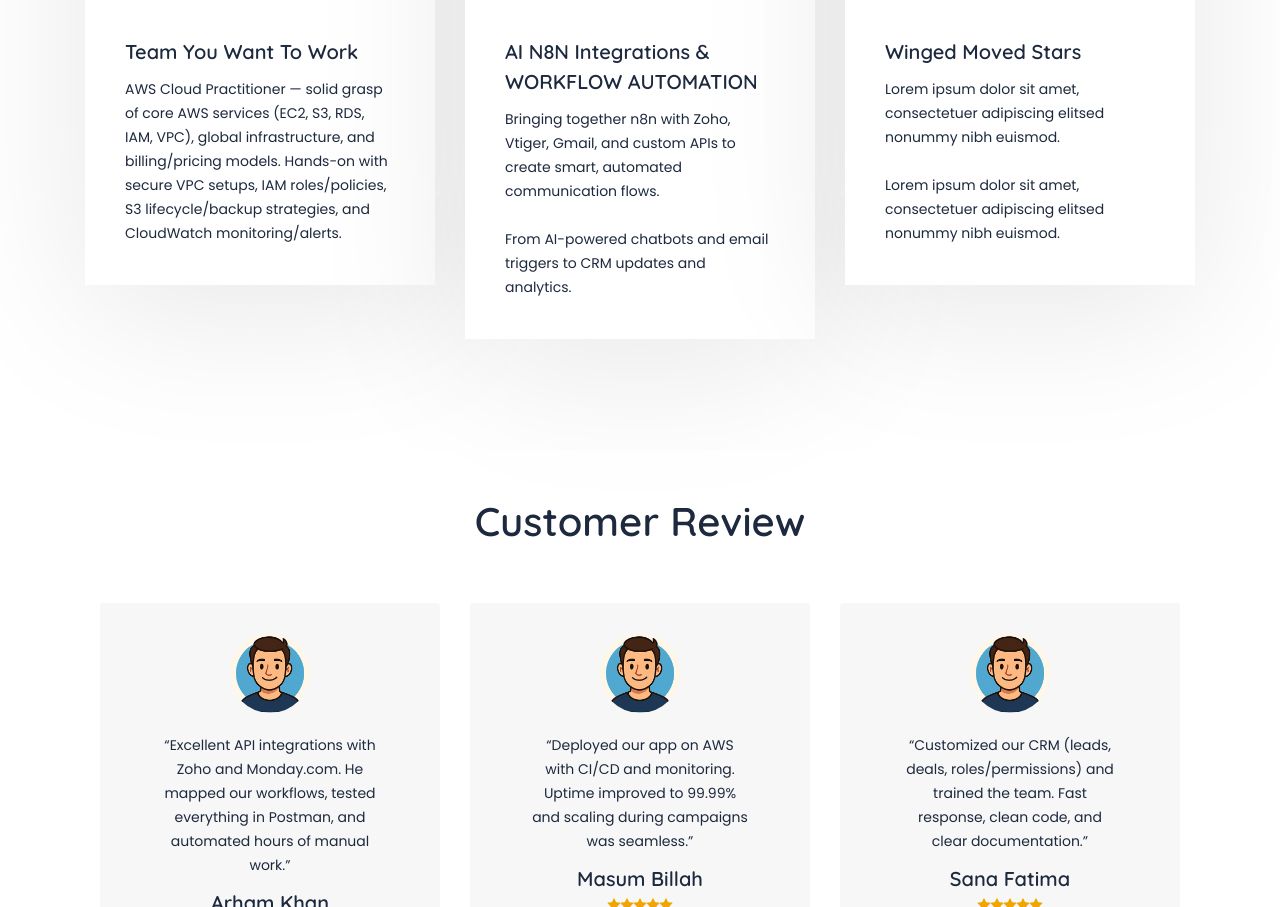
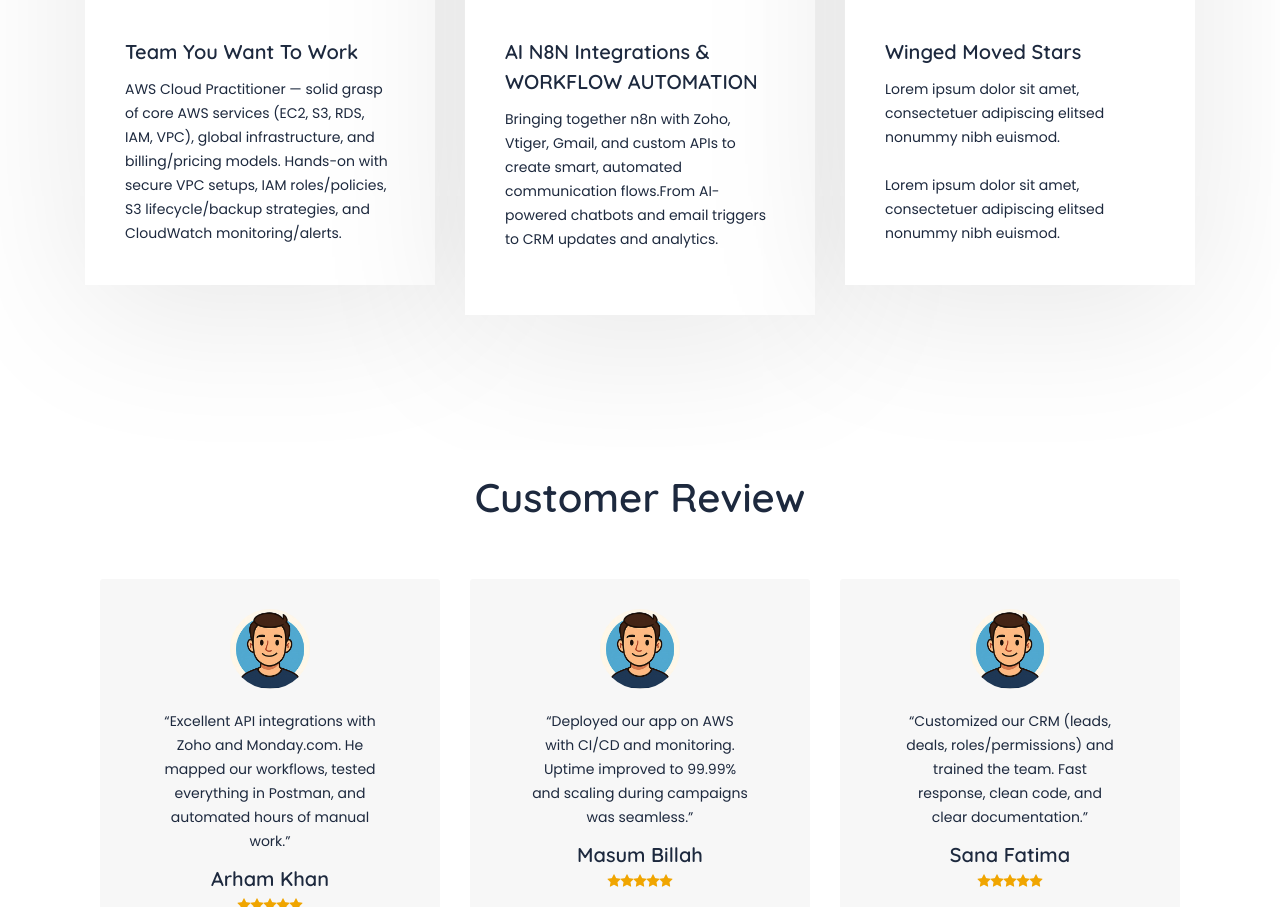
Before and after one commit to saadrauf1875/portfolio, a plain HTML site: page index.html in a window 1280 px wide. Shown: the part 5139-6046 px from the top of the page. Drawn offline with Linux system fonts and the light colour scheme.

Commit message:
Update index.html

```diff
--- a/index.html
+++ b/index.html
@@ -748,8 +748,9 @@ Hands-on with secure VPC setups, IAM roles/policies, S3 lifecycle/backup strateg
 							</div>
 							<div class="single_blog_dsc">
 								<h3><a href="#">AI N8N Integrations & WORKFLOW AUTOMATION </a></h3>
-								<p>Bringing together n8n with Zoho, Vtiger, Gmail, and custom APIs to create smart, automated communication flows.</p><br>
-								<p>From AI-powered chatbots and email triggers to CRM updates and analytics.</p>
+								<p>Bringing together n8n with Zoho, Vtiger, Gmail, and custom APIs to create smart, automated communication flows.From AI-powered chatbots and
+									email triggers to CRM updates and analytics.</p><br>
+
 							</div>
 						</div>
 					</div><!-- END COL -->
```
